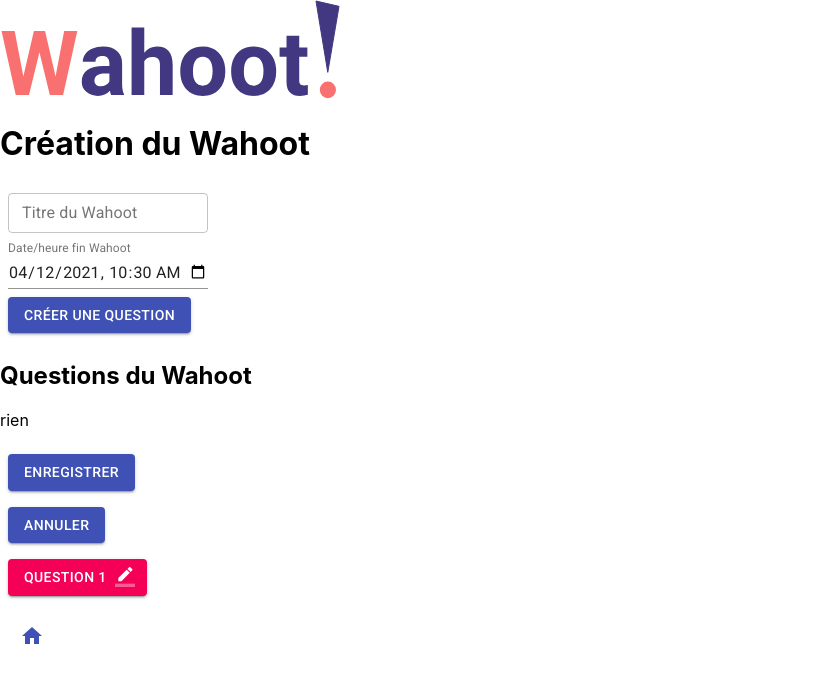
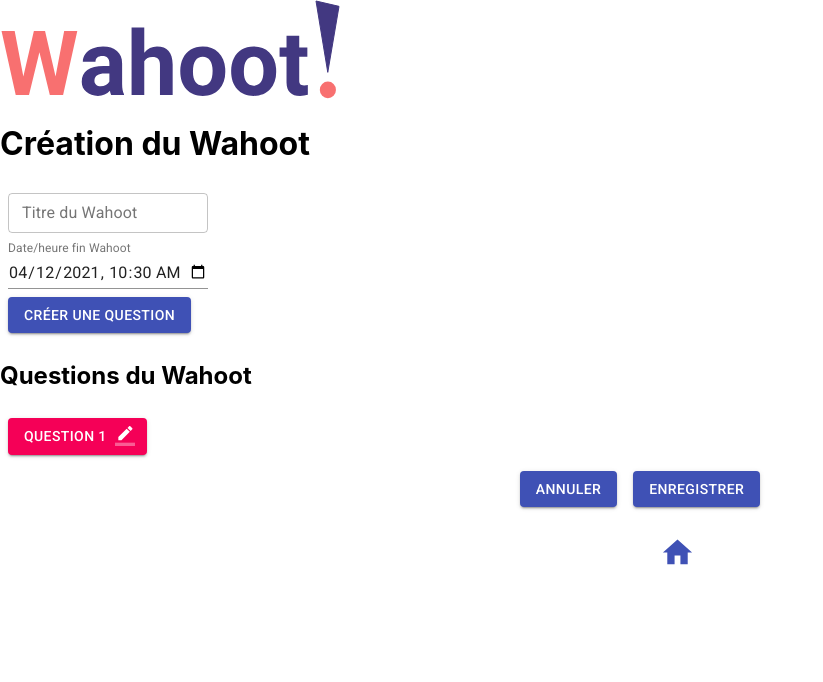
Before and after one commit to WildCodeSchool/bdx-wahoot, a React (Create React App) app in the folder wahoot/: page / in a window 1280 px wide. Shown: the top 682 px of the page, without its empty margins (0-823 px from the left). Built offline with nearby package versions, Linux system fonts and the light colour scheme.

Commit message:
miseenpage us3

```diff
--- a/wahoot/src/App.js
+++ b/wahoot/src/App.js
@@ -8,8 +8,8 @@
 function App() {
   return (
   <Main>
-    {/* <Home />*/}
-    <CreationWahoot />
+    {/*<Home />*/}
+  <CreationWahoot />
     {/*loging*/}
   </Main>
 
--- a/wahoot/src/Layout/Main/Footer/Footer.jsx
+++ b/wahoot/src/Layout/Main/Footer/Footer.jsx
@@ -1,12 +1,36 @@
 import React from 'react';
-import ButtonHome from '../../../View/CreationWahoot/Components/ButtonHome';
+import { makeStyles } from '@material-ui/core/styles';
+import HomeIcon from '@material-ui/icons/Home';
+import IconButton from '@material-ui/core/IconButton';
 
-function Footer() {
-return (
-    <div>
-        <ButtonHome/>
-    </div>
-);
-}
+
+const useStyles = makeStyles((theme) => ({
+    root: {
+      '& > *': {
+        margin: theme.spacing(1),
+      },
+
+    position:"relative",
+    bottom:0,
+    marginLeft: "50%",
+
+    },
+  }));
+
+
+const Footer = () => {
+
+    const classes = useStyles();
+
+    return (
+
+        <div className={classes.root}>
+        <IconButton>
+          < HomeIcon fontSize="large"  color="primary" />
+        </IconButton>
+        </div>
+    );
+  }
+
 
 export default Footer;
--- a/wahoot/src/Layout/Main/Main.jsx
+++ b/wahoot/src/Layout/Main/Main.jsx
@@ -9,15 +9,16 @@ function Main(props) {
 
     return (
 
-
         <div>
             <Header />
 
-            {children}
+                {children}
 
             <Footer />
 
         </div>
+
+
     );
 }
 
--- a/wahoot/src/View/CreationWahoot/Components/ButtonHome.jsx
+++ /dev/null
@@ -1,30 +0,0 @@
-import React from 'react';
-import Button from '@material-ui/core/Button';
-import { makeStyles } from '@material-ui/core/styles';
-import HomeIcon from '@material-ui/icons/Home';
-import IconButton from '@material-ui/core/IconButton';
-
-
-const useStyles = makeStyles((theme) => ({
-    root: {
-      '& > *': {
-        margin: theme.spacing(1),
-      },
-    },
-  }));
-
-  const ButtonHome = () => {
-
-    const classes = useStyles();
-
-    return (
-
-        <div className={classes.root}>
-        <IconButton>
-          < HomeIcon color="primary" />
-        </IconButton>
-        </div>
-    );
-  }
-
-  export default ButtonHome;
--- a/wahoot/src/View/CreationWahoot/Components/QuestionsW.jsx
+++ b/wahoot/src/View/CreationWahoot/Components/QuestionsW.jsx
@@ -1,9 +1,10 @@
     import React from "react";
+import ButtonQuestion from "./ButtonQuestion";
 
 
     const displayElement = false;
 
-    function QuestionsW (props) {
+    function QuestionsW () {
         return (
             <div>
                 <div>
@@ -12,7 +13,7 @@
 
                 <div>
                     {displayElement && (<p>Pas de question pour le moment.</p>)}
-                    {!displayElement && (<p>rien</p>)}
+                    {!displayElement && (<ButtonQuestion />)}
 
                 </div>
             </div>
--- a/wahoot/src/View/CreationWahoot/CreationWahoot.jsx
+++ b/wahoot/src/View/CreationWahoot/CreationWahoot.jsx
@@ -5,12 +5,21 @@ import Calendar from './Components/Calendar';
 import MainTitleCreationWahoot from './Components/MainTitleCreationWahoot';
 import TitleCreationWahoot from './Components/TitleCreationWahoot';
 import ButtonCancel from "./Components/ButtonCancel";
-import ButtonQuestion from "./Components/ButtonQuestion";
 import ButtonSave from "./Components/ButtonSave";
 import QuestionsW from "./Components/QuestionsW";
+import { makeStyles } from '@material-ui/core/styles';
+
+const useStyles = makeStyles((theme) => ({
+    container: {
+      display: "flex",
+      justifyContent:"center",
+    },
+  }));
 
 const CreationWahoot = () => {
 
+
+    const classes = useStyles();
 
     return(
     <div>
@@ -19,9 +28,10 @@ const CreationWahoot = () => {
         <Calendar />
         <ButtonQuestionCreation />
         <QuestionsW/>
-        <ButtonSave/>
-        <ButtonCancel/>
-        <ButtonQuestion/>
+        <div className={classes.container}>
+            <ButtonCancel/>
+            <ButtonSave/>
+        </div>
 
 
     </div>
```
